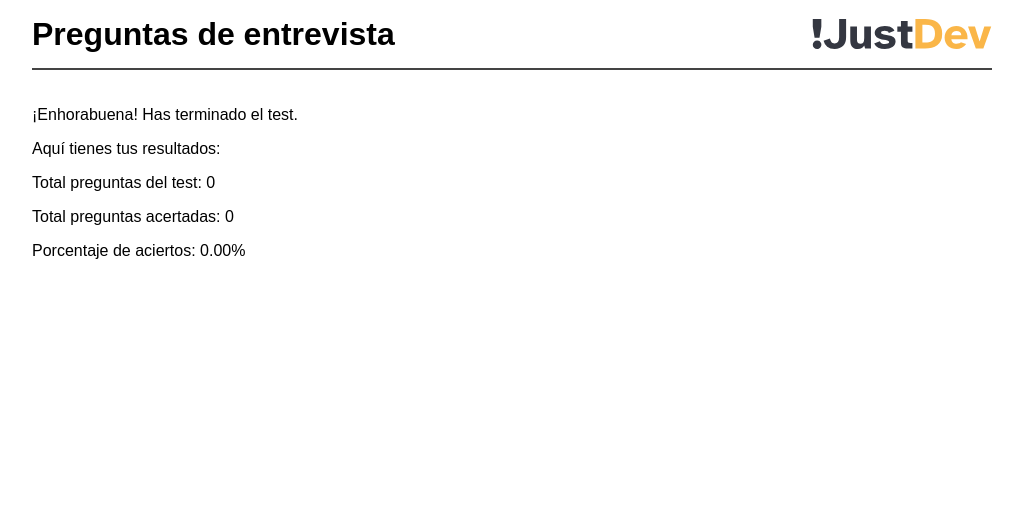
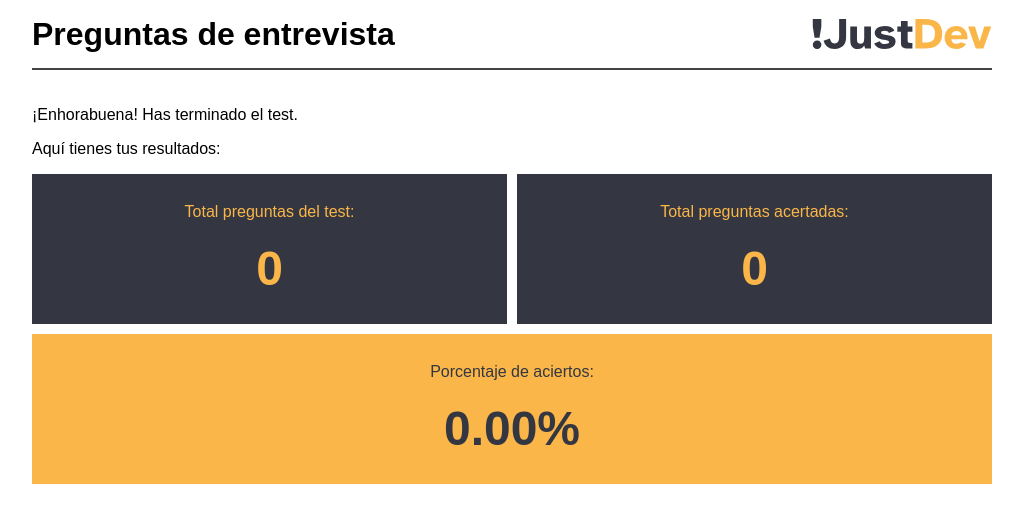
Before and after one commit to not-just-dev/quiz, a React (Vite) app: page /end in a window 1280 px wide. Shown: the top 522 px of the page, without its empty margins (128-1151 px from the left). Built offline with nearby package versions, Linux system fonts and the light colour scheme; no server answers.

Commit message:
Add styles to results

```diff
--- a/src/components/Question/Question.tsx
+++ b/src/components/Question/Question.tsx
@@ -19,7 +19,7 @@ const Question = ({
   const { saveAnswer } = useApi();
 
   const checkAnswer = async (answerIndex: number) => {
-    saveAnswer(quizId, answerIndex, questionIndex);
+    await saveAnswer(quizId, answerIndex, questionIndex);
 
     onAnswerQuestion();
   };
--- /dev/null
+++ b/src/components/Results/Results.css
@@ -0,0 +1,30 @@
+.results {
+  display: grid;
+  grid-template-rows: 1fr 1fr;
+  grid-template-columns: 1fr 1fr;
+  grid-gap: 10px;
+}
+
+.results__result {
+  grid-row: 1;
+  height: 150px;
+  display: flex;
+  flex-direction: column;
+  justify-content: center;
+  align-items: center;
+  gap: 20px;
+  color: #fab648;
+  background-color: #343741;
+
+  &:nth-child(3) {
+    grid-row: 2;
+    grid-column: 1 / span 2;
+    background-color: #fab648;
+    color: #343741;
+  }
+}
+
+.results__number {
+  font-size: 3rem;
+  font-weight: 700;
+}
--- a/src/components/Results/Results.tsx
+++ b/src/components/Results/Results.tsx
@@ -1,3 +1,5 @@
+import "./Results.css";
+
 interface ResultsProps {
   results: {
     answersCount: number;
@@ -17,9 +19,22 @@ const Results = ({
   return (
     <>
       <p>Aquí tienes tus resultados:</p>
-      <p>Total preguntas del test: {answersCount}</p>
-      <p>Total preguntas acertadas: {correctAnswersCount}</p>
-      <p>Porcentaje de aciertos: {correctAnswersPercentage.toFixed(2)}%</p>
+      <div className="results">
+        <div className="results__result">
+          Total preguntas del test:{" "}
+          <div className="results__number">{answersCount}</div>
+        </div>
+        <div className="results__result">
+          Total preguntas acertadas:{" "}
+          <div className="results__number">{correctAnswersCount}</div>
+        </div>
+        <div className="results__result">
+          Porcentaje de aciertos:{" "}
+          <div className="results__number">
+            {correctAnswersPercentage.toFixed(2)}%
+          </div>
+        </div>
+      </div>
     </>
   );
 };
```
